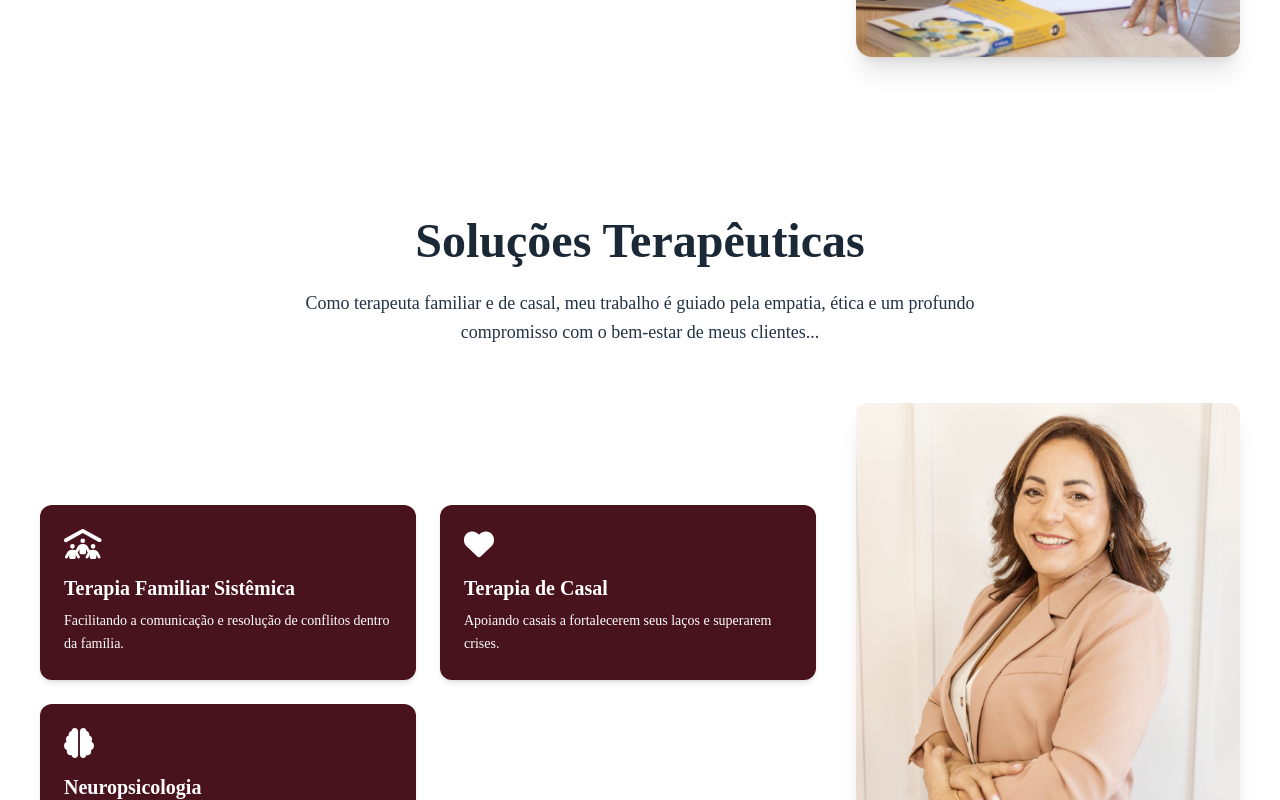
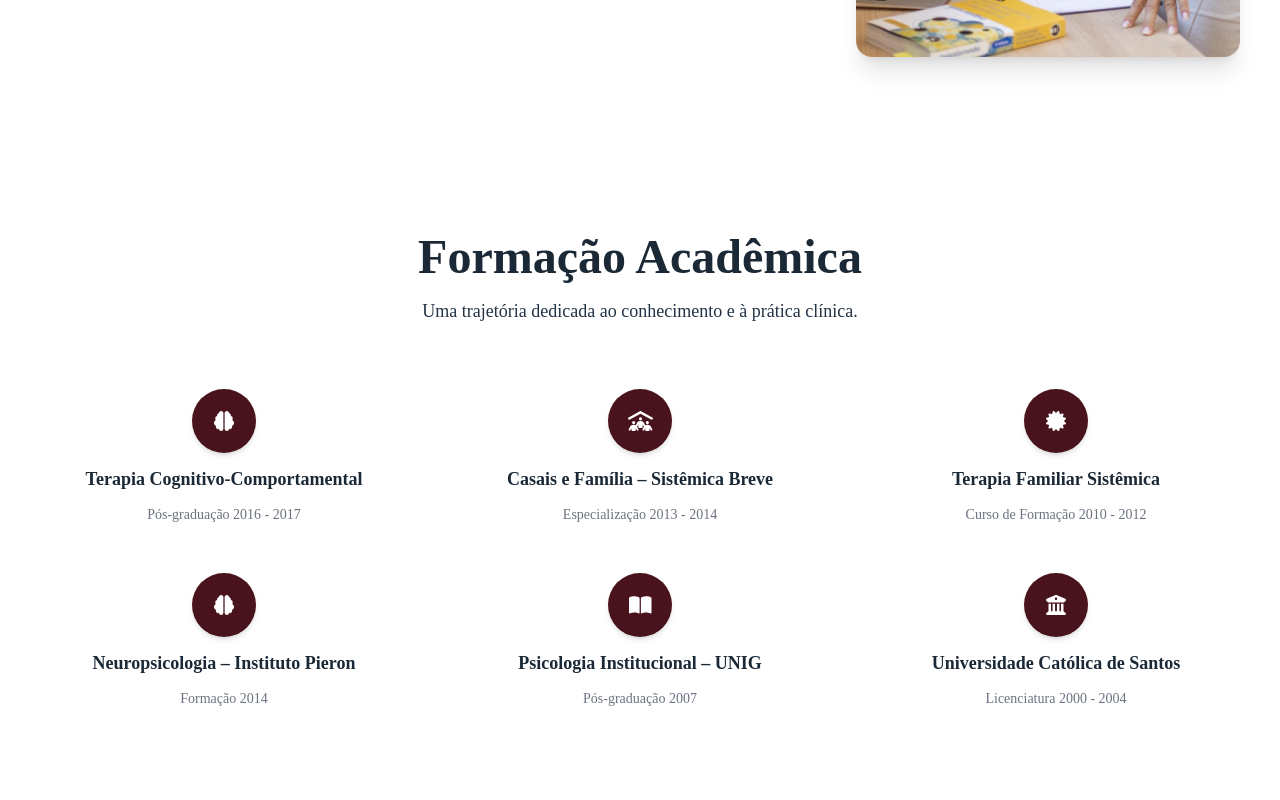
Before and after one commit to Thaalisson/webSitePsicologa, a React (Create React App) app: page / in a window 1280 px wide. Shown: the part 1400-2200 px from the top of the page. Built offline with nearby package versions, Linux system fonts and the light colour scheme; a web font is replaced by a local one.

Commit message:
new section

```diff
--- a/src/App.js
+++ b/src/App.js
@@ -8,6 +8,7 @@ import Contact from './sections/Contact';
 import Videos from './sections/Videos';
 import Welcome from './sections/Welcome';
 import Blog from './sections/Blog';
+import Formacao from './sections/Formacao';
 import '@fortawesome/fontawesome-free/css/all.min.css';
 
 function App() {
@@ -17,6 +18,7 @@ function App() {
       <main>
         <Welcome />
         <About />
+        <Formacao/>
         <Work />
         <Blog />
         <Videos />
--- /dev/null
+++ b/src/sections/Formacao.jsx
@@ -0,0 +1,97 @@
+// src/sections/Formacao.jsx
+import React from 'react';
+import { motion } from 'framer-motion';
+import { FontAwesomeIcon } from '@fortawesome/react-fontawesome';
+import {
+  faBrain,
+  faPeopleRoof,
+  faCertificate,
+  faBookOpen,
+  faUniversity,
+} from '@fortawesome/free-solid-svg-icons';
+
+const cursos = [
+  {
+    titulo: 'Terapia Cognitivo-Comportamental',
+    subtitulo: 'Pós-graduação 2016 - 2017',
+    icon: faBrain,
+  },
+  {
+    titulo: 'Casais e Família – Sistêmica Breve',
+    subtitulo: 'Especialização 2013 - 2014',
+    icon: faPeopleRoof,
+  },
+  {
+    titulo: 'Terapia Familiar Sistêmica',
+    subtitulo: 'Curso de Formação 2010 - 2012',
+    icon: faCertificate,
+  },
+  {
+    titulo: 'Neuropsicologia – Instituto Pieron',
+    subtitulo: 'Formação 2014',
+    icon: faBrain,
+  },
+  {
+    titulo: 'Psicologia Institucional – UNIG',
+    subtitulo: 'Pós-graduação 2007',
+    icon: faBookOpen,
+  },
+  {
+    titulo: 'Universidade Católica de Santos',
+    subtitulo: 'Licenciatura 2000 - 2004',
+    icon: faUniversity,
+  },
+];
+
+const Formacao = () => {
+  return (
+    <section id="formacao" className="bg-white text-darkblue1 py-24 px-6 md:px-10 font-cormorant">
+      <div className="max-w-7xl mx-auto space-y-16 text-center">
+
+        {/* Título */}
+        <motion.div
+          initial={{ opacity: 0, y: 30 }}
+          whileInView={{ opacity: 1, y: 0 }}
+          transition={{ duration: 0.5 }}
+          viewport={{ once: true }}
+        >
+          <h2 className="text-4xl md:text-5xl font-bold mb-4">
+            Formação Acadêmica
+          </h2>
+          <p className="text-lg text-darkblue2">
+            Uma trajetória dedicada ao conhecimento e à prática clínica.
+          </p>
+        </motion.div>
+
+        {/* Grid de Cursos */}
+        <div className="grid grid-cols-1 sm:grid-cols-2 lg:grid-cols-3 gap-12">
+          {cursos.map((curso, index) => (
+            <motion.div
+              key={index}
+              className="flex flex-col items-center text-center space-y-3 group"
+              initial={{ opacity: 0, y: 30 }}
+              whileInView={{ opacity: 1, y: 0 }}
+              transition={{ delay: 0.1 * index, duration: 0.5 }}
+              viewport={{ once: true }}
+            >
+              {/* Ícone */}
+              <div className="w-16 h-16 flex items-center justify-center bg-darkred1 text-white rounded-full shadow-md transition-all duration-300 group-hover:scale-110 group-hover:bg-darkblue1">
+                <FontAwesomeIcon icon={curso.icon} size="lg" aria-label={`Ícone de ${curso.titulo}`} />
+              </div>
+
+              {/* Título */}
+              <h3 className="text-lg font-semibold group-hover:text-darkblue1 transition-colors">
+                {curso.titulo}
+              </h3>
+
+              {/* Subtítulo */}
+              <p className="text-sm text-gray-500">{curso.subtitulo}</p>
+            </motion.div>
+          ))}
+        </div>
+      </div>
+    </section>
+  );
+};
+
+export default Formacao;
```
